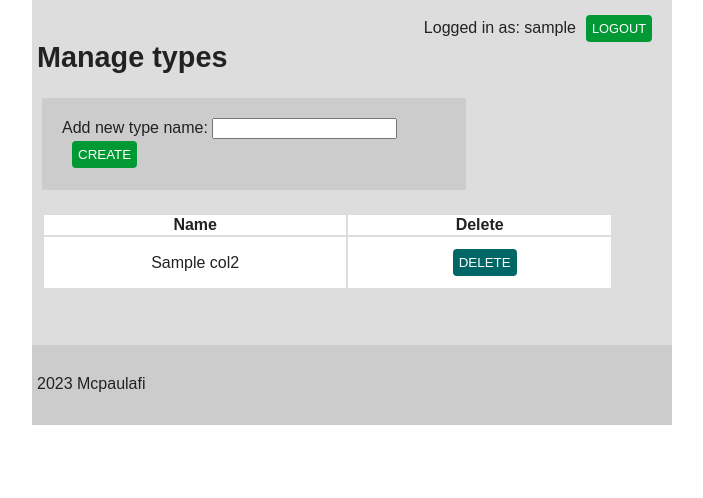
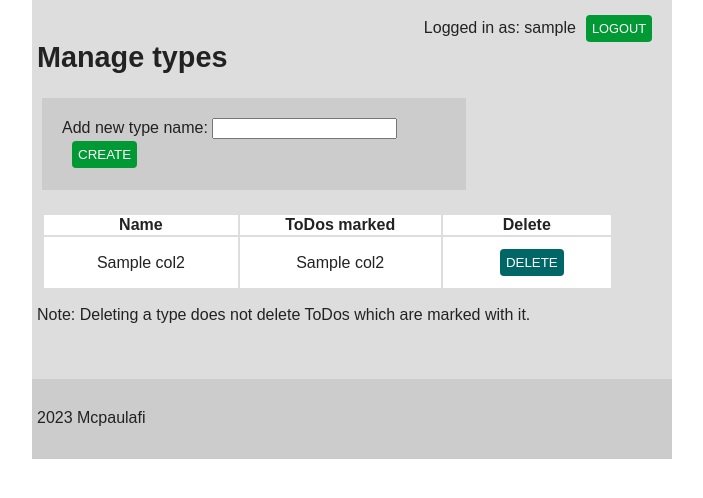
Before and after one commit to mcpaulafi/Todotoday, a Flask app: template templates/types.html in a window 1280 px wide. Shown: the part 214-712 px from the top of the page, without its empty margins (288-991 px from the left). Run offline with Flask 3, Linux system fonts and the light colour scheme; the visitor is signed in with stand-in values (Sample User, id 1); the template is opened without the code that fills it: most values are stand-ins (such as "Sample title", 1, 10 or a date in 2020).

Commit message:
Added count for types todos.

```diff
--- a/templates/types.html
+++ b/templates/types.html
@@ -24,9 +24,11 @@
         {% endif %}
 
         <!--TYPE LIST-->
-        <table><tr><th>Name</th><th>Delete</th></tr>
+        <table><tr><th>Name</th><th>ToDos marked</th><th>Delete</th></tr>
         {% for col in types %}
-            <tr><td>{{ col[1] }}</td><td>
+            <tr><td>{{ col[1] }}</td>
+                <td>{{ col[2] }}</td>
+                <td>
                 <form action="/types" method="POST">
                     <input type="hidden" name="form_type" value="delete_type">
                     <input type="hidden" name="type_id" value="{{ col[0] }}">
@@ -38,7 +40,7 @@
             <tr><td colspan="2">No types yet</td></tr>
 
         {% endfor %}
-        </table>
+        </table> <p>Note: Deleting a type does not delete ToDos which are marked with it.</p>
 
 
     {% else %}
--- a/todos.py
+++ b/todos.py
@@ -190,7 +190,9 @@ def get_types():
     """Get list of types"""
     user_id = users.user_id()
     try:
-        sql = "SELECT t1.type_id, t1.type_name FROM todo_types t1 WHERE t1.visible = TRUE \
+        sql = "SELECT t1.type_id, t1.type_name,  \
+        (SELECT COUNT(*) FROM todos t2 WHERE t2.type_id=t1.type_id) \
+        FROM todo_types t1 WHERE t1.visible = TRUE \
             AND t1.created_by=:user_id ORDER BY t1.type_name"
         result = db.session.execute(text(sql), {"user_id":user_id})
         return result.fetchall()
```
